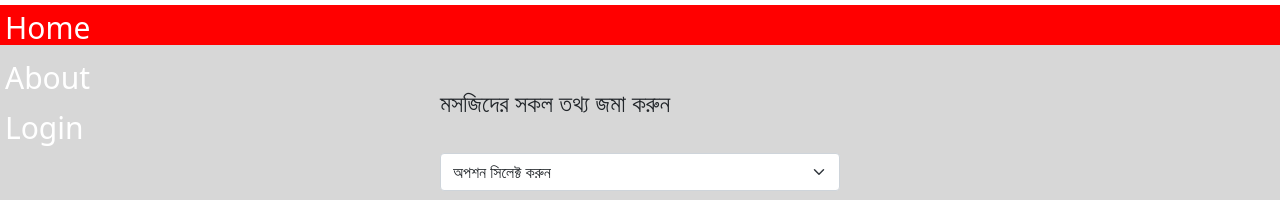
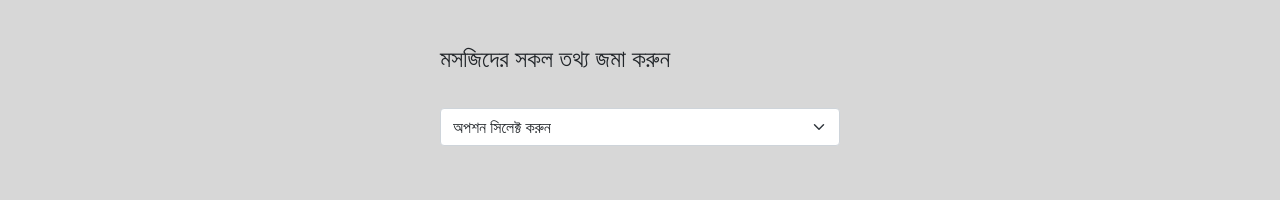
Before and after one commit to TusharMazhar/mosque-project-vue3-firebase-9, a Vue app: page / in a window 1280 px wide. Shown: the top 200 px of the page. Built offline with nearby package versions, Linux system fonts and the light colour scheme; no server answers; the database is empty.

Commit message:
update code

```diff
--- a/src/App.vue
+++ b/src/App.vue
@@ -1,14 +1,14 @@
 <script setup>
-import { RouterLink, RouterView } from 'vue-router'
+// import { RouterLink, RouterView } from 'vue-router'
 </script>
 
 <template>
-  <header class="header">
-      <nav >
+  <header class="">
+      <!-- <nav >
         <RouterLink to="/" class="nav">Home</RouterLink>
         <RouterLink to="/about" class="nav">About</RouterLink>
         <RouterLink to="/login" class="nav">Login</RouterLink>
-      </nav>
+      </nav> -->
   </header>
 
   <RouterView />
```
